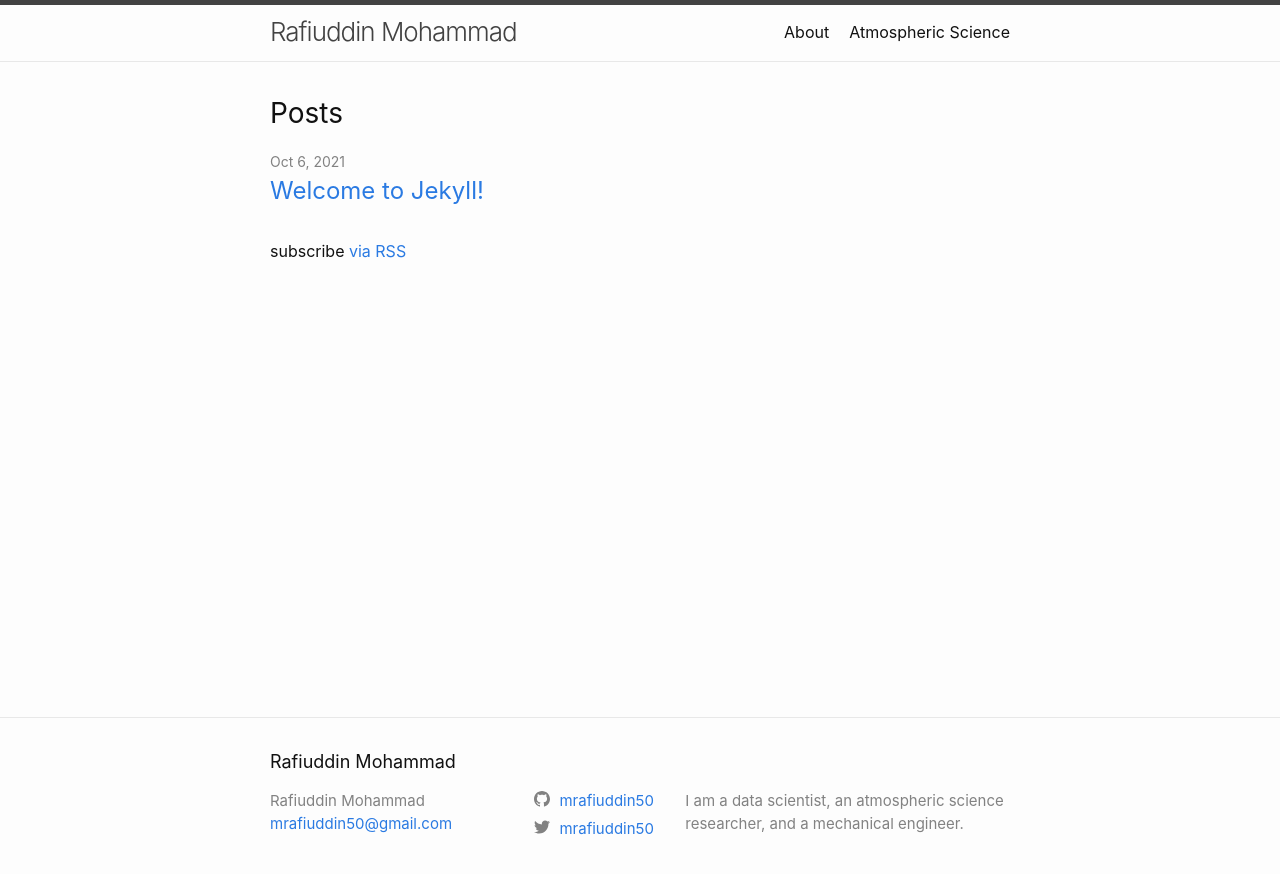
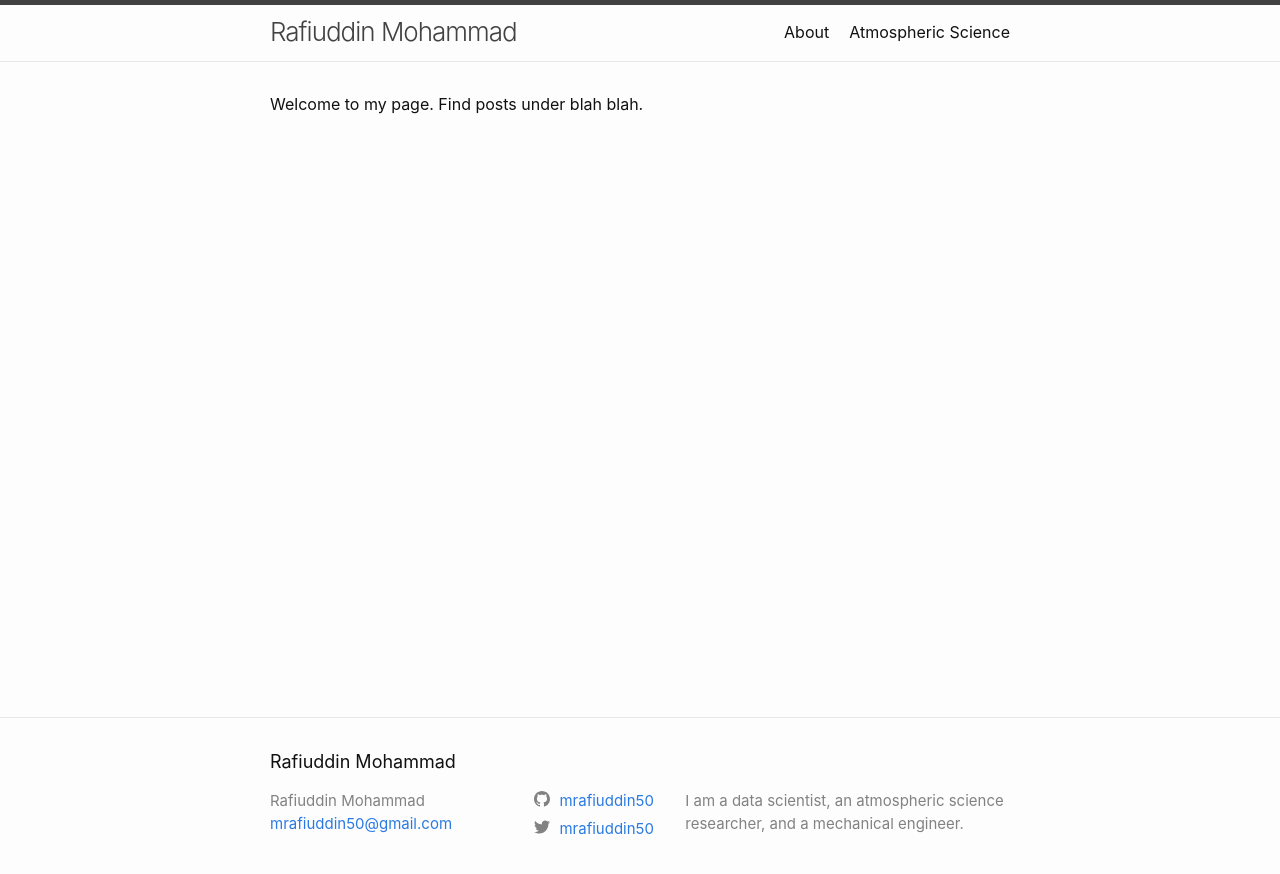
Before and after one commit to mrafiuddin50/mrafiuddin50.github.io, a Jekyll site: the page built from index.markdown, in a window 1280 px wide. Shown: the top 874 px of the page. Built offline with Jekyll 4.4.1, drawn with Linux system fonts in a browser that asks for light colours.

Commit message:
Update home.html

```diff
--- a/_layouts/home.html
+++ b/_layouts/home.html
@@ -3,7 +3,9 @@ layout: default
 ---
 
 <div class="home">
-  {%- if page.title -%}
+
+  Welcome to my page. Find posts under blah blah.
+  <!-- {%- if page.title -%}
     <h1 class="page-heading">{{ page.title }}</h1>
   {%- endif -%}
 
@@ -29,6 +31,6 @@ layout: default
     </ul>
 
     <p class="rss-subscribe">subscribe <a href="{{ "/feed.xml" | relative_url }}">via RSS</a></p>
-  {%- endif -%}
+  {%- endif -%} -->
 
 </div>
```
